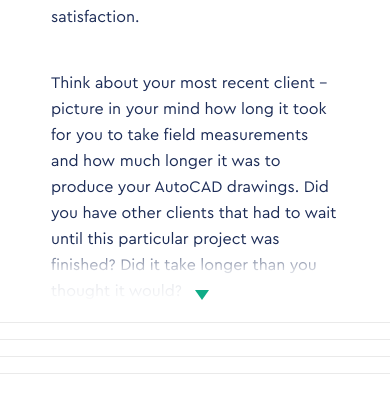
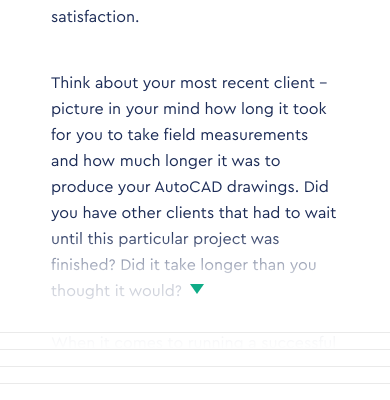
Before and after one commit to Sydorchuks/cad-technicians-next, a Next.js app: page /about in a window 390 px wide. Shown: the part 997-1397 px from the top of the page. Built offline with nearby package versions, Linux system fonts and the light colour scheme.

Commit message:
changes according to feedback

```diff
--- a/src/app/components/AboutContent/AboutContent.tsx
+++ b/src/app/components/AboutContent/AboutContent.tsx
@@ -57,9 +57,9 @@ function BenefitsList() {
   );
 }
 
-function FullTextContent({ className = "" }: { className?: string }) {
+function TextBody() {
   return (
-    <div className={className}>
+    <>
       <p>{paragraphs[0]}</p>
       <div className="h-8 2xl:h-10 desktop:h-13" />
 
@@ -76,7 +76,7 @@ function FullTextContent({ className = "" }: { className?: string }) {
 
       <div className="h-5 2xl:h-6 desktop:h-6.5" />
       <p>{finalParagraph}</p>
-    </div>
+    </>
   );
 }
 
@@ -92,9 +92,9 @@ function ToggleArrow({
       type="button"
       onClick={onClick}
       aria-label={isExpanded ? "Show less" : "Show more"}
-      className={`mx-auto mt-3 block h-0 w-0 border-x-[7px] border-t-10 border-x-transparent
-         border-t-primary transition-transform duration-300 ${ isExpanded ? "rotate-180" : ""}`
-        }
+      className={`mx-auto mt-3 block h-0 w-0 border-x-[7px] border-t-10 border-x-transparent border-t-primary transition-transform duration-300 ${
+        isExpanded ? "rotate-180" : ""
+      }`}
     />
   );
 }
@@ -104,15 +104,29 @@ function CollapsibleText() {
 
   return (
     <div className="block xl:hidden">
-      <div className="mx-auto max-w-[288px] pt-8 font-body text-base font-normal
-        leading-6.5 text-text-dark md:max-w-103 md:pt-16 md:text-md"
-       >
+      <div className="mx-auto max-w-[288px] pt-8 font-body text-base font-normal leading-6.5 text-text-dark md:max-w-103 md:pt-16 md:text-md">
         <p>{paragraphs[0]}</p>
         <div className="h-10 md:h-13" />
 
-        {isExpanded ? (
-          <>
-            <p>{paragraphs[1]}</p>
+        <div className="relative">
+          <div
+            className={`overflow-hidden transition-[max-height] duration-500 ease-in-out ${
+              isExpanded ? "max-h-450" : "max-h-70 md:max-h-52"
+            }`}
+          >
+            <p>
+              {paragraphs[1]}
+
+              {!isExpanded && (
+                <button
+                  type="button"
+                  onClick={() => setIsExpanded(true)}
+                  aria-label="Show more"
+                  className="relative z-10 ml-2 inline-block h-0 w-0 -translate-y-0.5 border-x-[7px] border-t-10 border-x-transparent border-t-primary"
+                />
+              )}
+            </p>
+
             <div className="h-6.5" />
 
             <p>{paragraphs[2]}</p>
@@ -125,22 +139,19 @@ function CollapsibleText() {
 
             <div className="h-6.5" />
             <p>{finalParagraph}</p>
+          </div>
 
-            <ToggleArrow isExpanded={isExpanded} onClick={() => setIsExpanded(false)} />
-          </>
-        ) : (
-          <div className="relative">
-            <p className="max-h-70 overflow-hidden md:max-h-52">
-              {paragraphs[1]}
-            </p>
+          {!isExpanded && (
+            <div className="pointer-events-none absolute inset-x-0 bottom-0 h-30 bg-[linear-gradient(to_bottom,rgba(255,255,255,0)_0%,rgba(255,255,255,0.72)_35%,#fff_100%)] md:h-20" />
+          )}
 
-            <div className="pointer-events-none absolute inset-x-0 bottom-0 h-15 md:h-20 bg-[linear-gradient(to_bottom,rgba(255,255,255,0)_0%,rgba(255,255,255,0.82)_45%,#fff_100%)]" />
-
-            <div className="absolute left-[50%] md:left-[40%] bottom-1 z-10">
-              <ToggleArrow isExpanded={isExpanded} onClick={() => setIsExpanded(true)} />
-            </div>
-          </div>
-        )}
+          {isExpanded && (
+            <ToggleArrow
+              isExpanded={isExpanded}
+              onClick={() => setIsExpanded(false)}
+            />
+          )}
+        </div>
       </div>
     </div>
   );
@@ -148,12 +159,15 @@ function CollapsibleText() {
 
 export default function AboutContent() {
   return (
-    <section className="relative overflow-hidden bg-white pb-24 md:pb-35 lg:pb-40 xl:h-190 xl:pb-0 2xl:h-220 desktop:h-259">
+    <section className="relative overflow-hidden bg-white pb-15 md:pb-35 lg:pb-40 xl:h-190 xl:pb-0 2xl:h-220 desktop:h-259">
       <AboutContentDecor />
 
       <picture className="relative z-10 block w-full xl:hidden">
         <source media="(max-width: 767px)" srcSet="/about-img-mobile.svg" />
-        <source media="(min-width: 768px) and (max-width: 1279px)" srcSet="/about-img-tablet.svg" />
+        <source
+          media="(min-width: 768px) and (max-width: 1279px)"
+          srcSet="/about-img-tablet.svg"
+        />
 
         <img
           src="/about-img-tablet.svg"
@@ -167,17 +181,14 @@ export default function AboutContent() {
           <img
             src="/about-img.svg"
             alt=""
-            className="hidden object-cover
-            xl:absolute xl:right-[80%] xl:top-0 xl:block xl:h-175 xl:w-125 xl:max-w-none
-            2xl:h-205 2xl:w-147.5 desktop:right-[70%] desktop:h-244.5 desktop:w-170.75 ultra:right-[85%] ultra:w-193.25"
+            className="hidden object-cover xl:absolute xl:right-[80%] xl:top-0 xl:block xl:h-175 xl:w-125 xl:max-w-none 2xl:h-205 2xl:w-147.5 desktop:right-[70%] desktop:h-244.5 desktop:w-170.75 ultra:right-[85%] ultra:w-193.25"
           />
 
-          <FullTextContent className="hidden font-body font-normal text-text-dark
-                xl:absolute xl:left-62.5 xl:top-25 xl:block xl:w-205 xl:text-[14px] xl:leading-6
-                2xl:left-125 2xl:top-25 2xl:w-230 2xl:text-md 2xl:leading-6.5
-                desktop:left-125 desktop:top-47.5 desktop:w-235.75
-                ultra:left-105.75 ultra:top-45"
-            />
+          <div className="hidden xl:block xl:pt-25 xl:pl-62.5 2xl:pt-25 2xl:pl-125 desktop:pt-47.5 desktop:pl-125 ultra:pt-45 ultra:pl-105.75">
+            <div className="w-205 font-body text-[14px] font-normal leading-6 text-text-dark 2xl:w-230 2xl:text-md 2xl:leading-6.5 desktop:w-235.75">
+              <TextBody />
+            </div>
+          </div>
 
           <CollapsibleText />
         </div>
```
